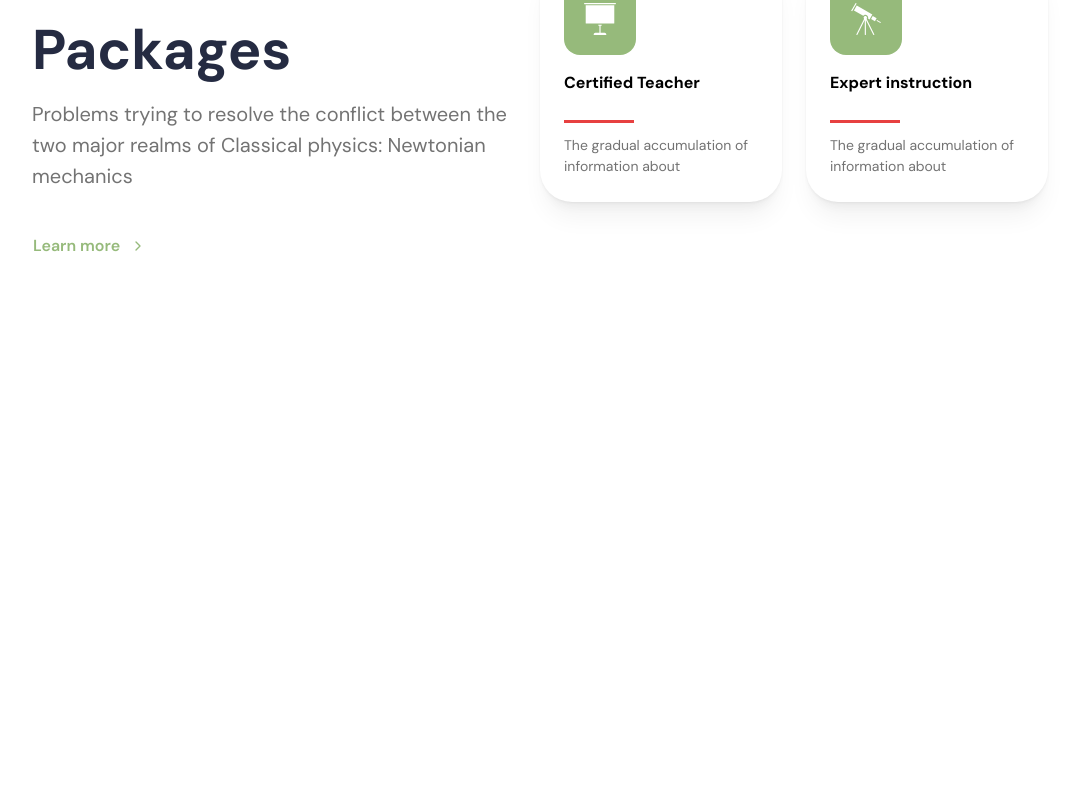
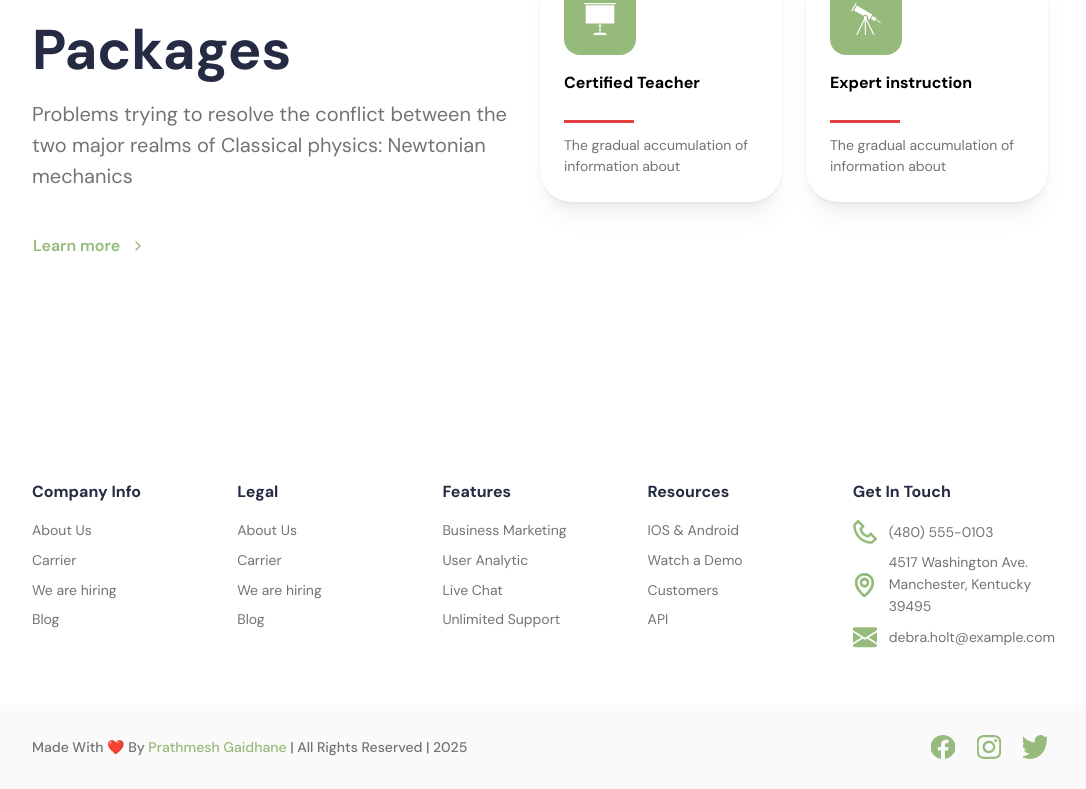
Before and after one commit to pg147/quv-frontend-assignment, a React (Vite) app: page / in a window 1280 px wide. Shown: the part 1063-1852 px from the top of the page, without its empty margins (100-1186 px from the left). Before the commit the page ends 1487 px from the top, so only its background shows below. Built offline with nearby package versions, Linux system fonts and the light colour scheme.

Commit message:
add: footer section

```diff
--- a/src/App.tsx
+++ b/src/App.tsx
@@ -1,11 +1,19 @@
+// UI Components
+import { Footer } from "./components";
+
+// Sections
 import HeroSection from "./sections/HeroSection.tsx";
 import FeaturesSection from "./sections/FeaturesSection.tsx";
 
 export default function App() {
     return(
-        <main>
-            <HeroSection />
-            <FeaturesSection />
-        </main>
+        <>
+            <main>
+                <HeroSection />
+                <FeaturesSection />
+            </main>
+
+            <Footer />
+        </>
     );
 }
--- /dev/null
+++ b/src/components/Footer.tsx
@@ -0,0 +1,88 @@
+// Mantine UI Components
+import { Anchor, Box, Button, Flex, Group, Image, SimpleGrid, Stack, Text } from "@mantine/core";
+
+// Static Data
+import { FOOTER_CONTACT_DATA, FOOTER_DATA } from "../constants/data.ts";
+
+// Type definitions
+import type { ContactItem, FooterLink, FooterSection } from "../types/componentTypes.ts";
+
+export default function Footer() {
+    // Current Year for footer signature
+    const currentYear = new Date().getFullYear();
+
+    return (
+        <Box component={'footer'} h={'fit-content'} w={'100%'}>
+            {/* Footer Links Grid */}
+            <SimpleGrid px={{ base: 20, lg: 132 }} py={{ base: 36, lg: 56 }} cols={{ base: 2, lg: 5 }} spacing={{ base: 'xl', lg: 'xs' }}>
+                {/* Footer Links */}
+                {FOOTER_DATA.map((section: FooterSection, index: number) => (
+                    <Stack key={index}>
+                        {/* Title */}
+                        <Text c={'titleColor.0'} fz={16} fw={700}>{section.header}</Text>
+
+                        {/* Links */}
+                        <Stack gap={8}>
+                            {section.links.map((link: FooterLink, index: number) => (
+                                <Anchor fz={{ base: 12, lg: 14 }} key={index} c={'descriptionColor.0'} href={link.href} target={'_blank'}>{link.label}</Anchor>
+                            ))}
+                        </Stack>
+                    </Stack>
+                ))}
+
+                {/* Footer Contact */}
+                <Stack>
+                    {/* Title */}
+                    <Text c={'titleColor.0'} fz={16} fw={700}>{FOOTER_CONTACT_DATA.title}</Text>
+
+                    {/* Contact Items */}
+                    <Stack gap={8}>
+                        {FOOTER_CONTACT_DATA.items.map((item: ContactItem, index: number) => (
+                            <Group key={index} gap={12} align="center" wrap="nowrap">
+                                {/* Icon */}
+                                <Box miw={24} mih={24} style={{ flexShrink: 0 }}>
+                                    <Image
+                                        src={item.icon}
+                                        alt={'Icon'}
+                                        h={{ base: 20, lg: 24 }}
+                                        w={{ base: 20, lg: 24 }}
+                                        fit="contain"
+                                    />
+                                </Box>
+
+                                {/* Item value */}
+                                <Text fz={{ base: 12, lg: 14 }} c={'descriptionColor.0'} style={{ flex: 1 }}>
+                                    {item.value}
+                                </Text>
+                            </Group>
+                        ))}
+                    </Stack>
+                </Stack>
+            </SimpleGrid>
+
+            {/* Footer Salutation */}
+            <Flex gap={{ base: 16, lg: 0 }} direction={{ base: 'column-reverse', lg: 'row' }} bg={'#FAFAFA'} w={'100%'} px={{ base: 20, lg: 132 }} py={24} align={'center'} justify={'space-between'}>
+                {/* Salutation Line */}
+                <Text c={'descriptionColor.0'} fz={14} fw={500}>Made With ❤️ By <span><Anchor c={'primaryColor.0'} fz={14} fw={500} underline={'never'} href={'https://www.prathmesh.dev'}>Prathmesh Gaidhane</Anchor></span> | All Rights Reserved | {currentYear}</Text>
+
+                {/* Social Media Icons */}
+                <Group gap={20}>
+                    {/* Facebook */}
+                    <Button variant={'transparent'} p={0}>
+                        <Image src={'/assets/icons/facebook.svg'} alt={'Icon'} h={24} w={24} />
+                    </Button>
+
+                    {/* Instagram */}
+                    <Button variant={'transparent'} p={0}>
+                        <Image src={'/assets/icons/instagram.svg'} alt={'Icon'} h={24} w={24} />
+                    </Button>
+
+                    {/* Twitter */}
+                    <Button variant={'transparent'} p={0}>
+                        <Image src={'/assets/icons/twitter.svg'} alt={'Icon'} h={24} w={24} />
+                    </Button>
+                </Group>
+            </Flex>
+        </Box>
+    );
+}
--- a/src/components/index.ts
+++ b/src/components/index.ts
@@ -1,2 +1,4 @@
 export { default as SectionHeader } from './ui/SectionHeader.tsx';
 export { default as FeatureCard } from './ui/FeatureCard.tsx';
+
+export { default as Footer } from './Footer.tsx';
--- a/src/constants/data.ts
+++ b/src/constants/data.ts
@@ -1,4 +1,6 @@
-export const FEATURE_CARDS = [
+import type { FeatureCards, FooterContact, FooterSection } from "../types/componentTypes.ts";
+
+export const FEATURE_CARDS: FeatureCards[] = [
     {
         title: 'Certified Teacher',
         iconSrc: '/assets/icons/012-blackboards.svg',
@@ -14,3 +16,63 @@ export const FEATURE_CARDS = [
             'information about '
     },
 ]
+
+export const FOOTER_DATA: FooterSection[] = [
+    {
+        header: 'Company Info',
+        links: [
+            { label: 'About Us', href: '/' },
+            { label: 'Carrier', href: '/' },
+            { label: 'We are hiring', href: '/' },
+            { label: 'Blog', href: '/' }
+        ]
+    },
+    {
+        header: 'Legal',
+        links: [
+            { label: 'About Us', href: '/' },
+            { label: 'Carrier', href: '/' },
+            { label: 'We are hiring', href: '/' },
+            { label: 'Blog', href: '/' }
+        ]
+    },
+    {
+        header: 'Features',
+        links: [
+            { label: 'Business Marketing', href: '/' },
+            { label: 'User Analytic', href: '/' },
+            { label: 'Live Chat', href: '/' },
+            { label: 'Unlimited Support', href: '/' }
+        ]
+    },
+    {
+        header: 'Resources',
+        links: [
+            { label: 'IOS & Android', href: '/' },
+            { label: 'Watch a Demo', href: '/' },
+            { label: 'Customers', href: '/' },
+            { label: 'API', href: '/' }
+        ]
+    }
+];
+
+export const FOOTER_CONTACT_DATA: FooterContact = {
+    title: 'Get In Touch',
+    items: [
+        {
+            icon: '/assets/icons/contact.svg',
+            value: '(480) 555-0103',
+            type: 'phone' as const
+        },
+        {
+            icon: '/assets/icons/location.svg',
+            value: '4517 Washington Ave. Manchester, Kentucky 39495',
+            type: 'address' as const
+        },
+        {
+            icon: '/assets/icons/email.svg',
+            value: 'debra.holt@example.com',
+            type: 'email' as const
+        }
+    ]
+};
--- /dev/null
+++ b/src/types/componentTypes.ts
@@ -0,0 +1,26 @@
+export type FooterLink = {
+    label: string;
+    href: string;
+};
+
+export type FooterSection = {
+    header: string;
+    links: FooterLink[];
+};
+
+export type FeatureCards = {
+    title: string;
+    iconSrc: string
+    description: string;
+};
+
+export type ContactItem = {
+    icon: string;
+    value: string;
+    type: 'phone' | 'address' | 'email';
+};
+
+export type FooterContact = {
+    title: string;
+    items: ContactItem[]
+};
```
